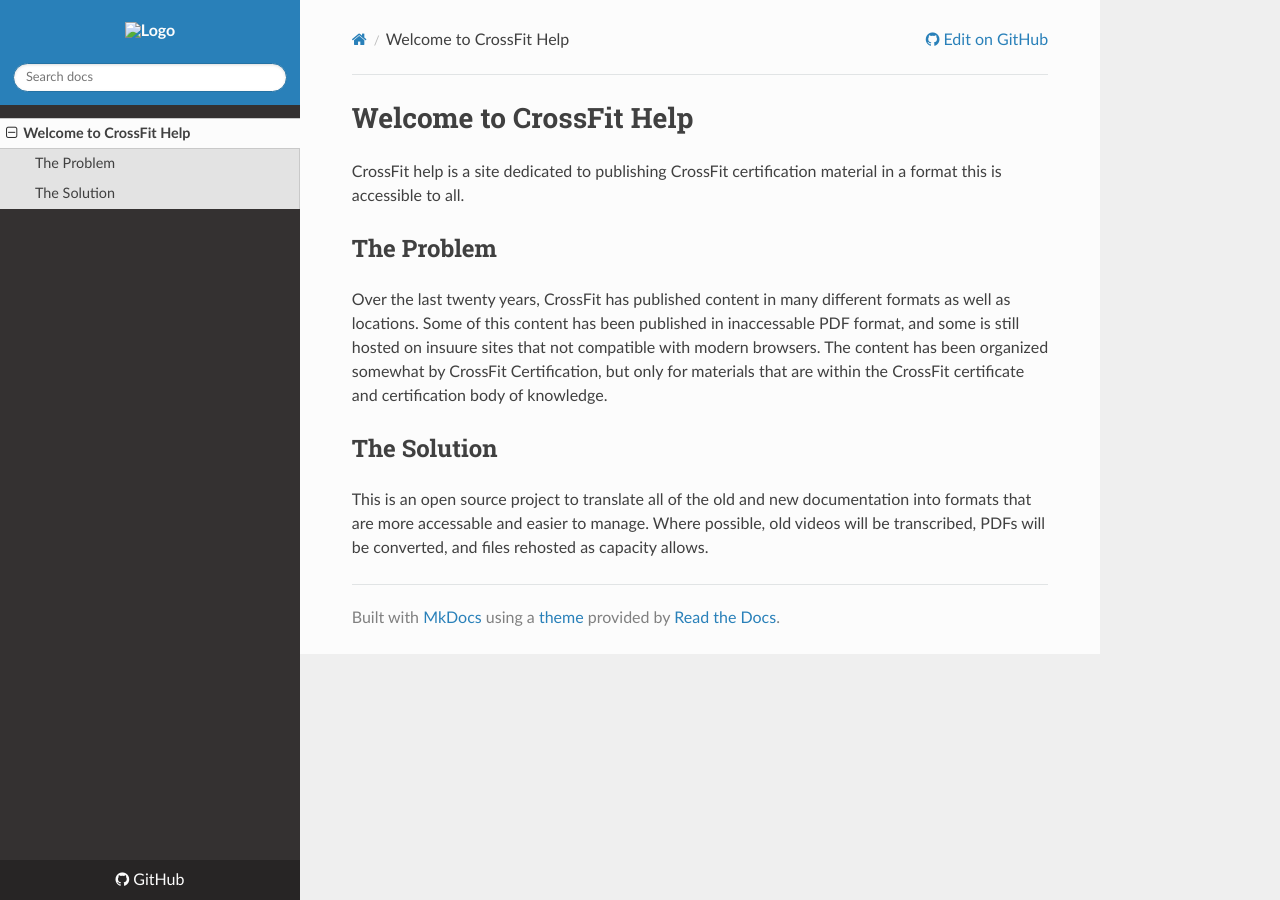
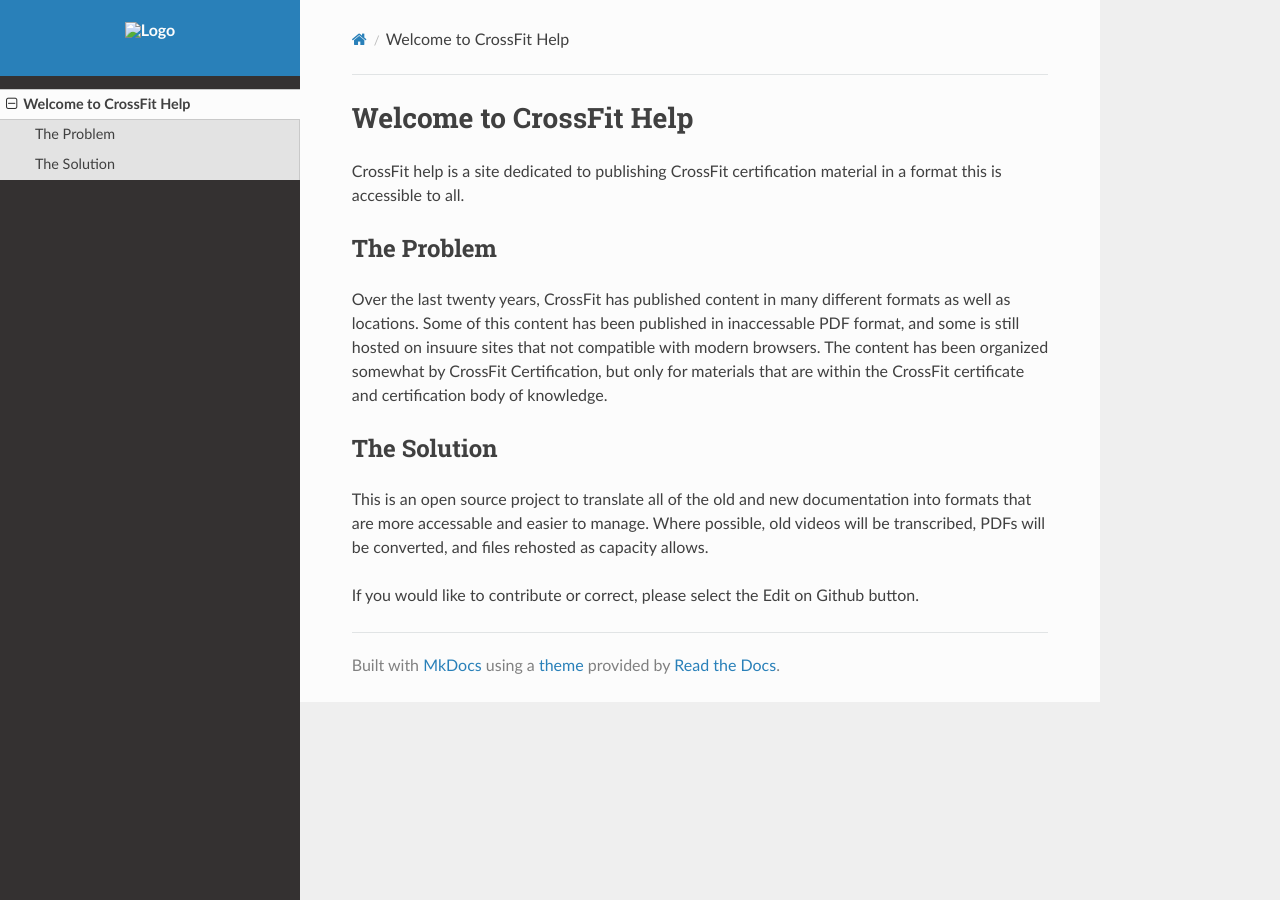
Before and after one commit to jasonpatrickellykrause/crossfit-help, an MkDocs documentation site: the page built from docs/index.md, in a window 1280 px wide. Built offline with MkDocs 1.6.1, drawn with Linux system fonts in a browser that asks for light colours; nearby versions of some CDN libraries; part of the change alters nothing that is shown.

```diff
--- a/docs/index.md
+++ b/docs/index.md
@@ -9,3 +9,5 @@ Over the last twenty years, CrossFit has published content in many different for
 ## The Solution
 
 This is an open source project to translate all of the old and new documentation into formats that are more accessable and easier to manage. Where possible, old videos will be transcribed, PDFs will be converted, and files rehosted as capacity allows.
+
+If you would like to contribute or correct, please select the Edit on Github button.
--- a/docs/requirements.txt
+++ b/docs/requirements.txt
@@ -1,2 +1,3 @@
 Jinja2==3.1.2
 mkdocs==1.4.1
+mkdocs-video==1.3.0
--- a/mkdocs.yml
+++ b/mkdocs.yml
@@ -1,6 +1,6 @@
 ---
-edit_uri: blob/main/docs/
-repo_url: https://github.com/jasonpatrickellykrause/crossfit-help/
+plugins:
+  - mkdocs-video
 site_description: Open sourcing CrossFit documentation
 site_name: CrossFit Help
 site_url: https://crossfit.help
```
